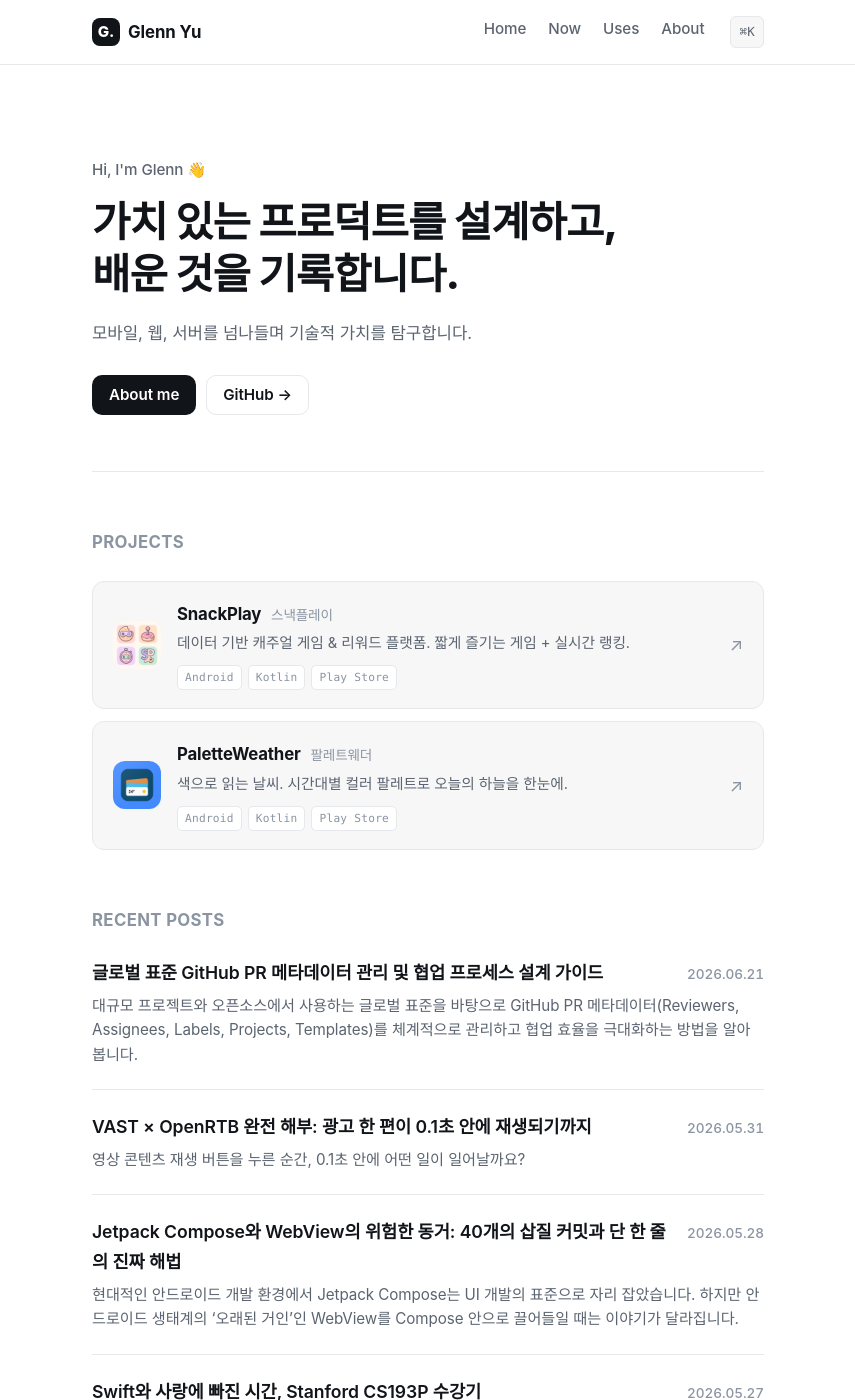
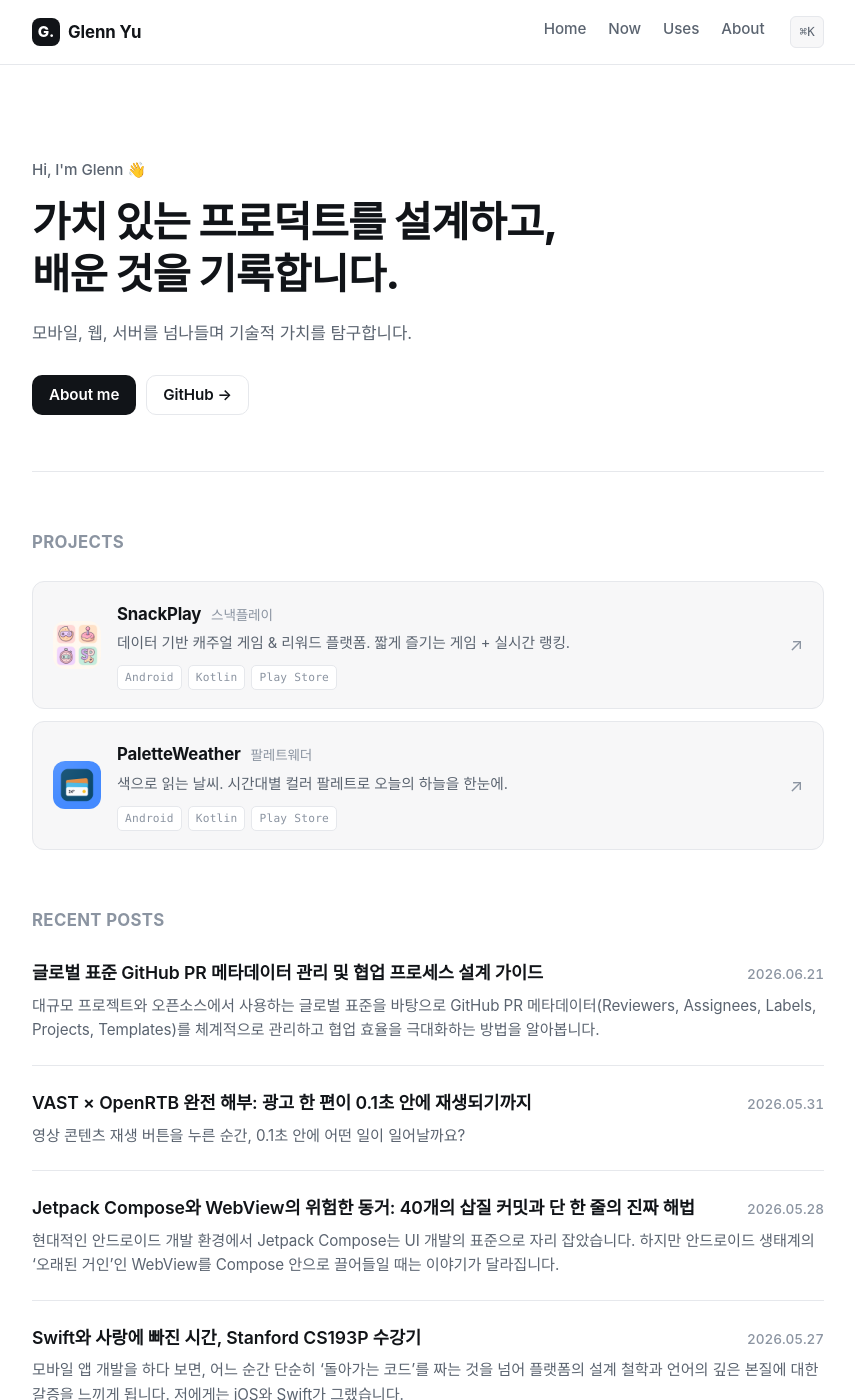
Before and after one commit to glenn-yu/glenn-yu.github.io, a Jekyll site: the page built from index.html, in a window 1280 px wide and 1400 px high. Shown: the whole window, without its empty margins (212-1067 px from the left). Built offline with Jekyll 4.4.1, drawn with Linux system fonts in a browser that asks for light colours; some web fonts are replaced; the list of posts is cut into pages by our own code.

Commit message:
style: widen container max-width to 840px

```diff
--- a/assets/css/main.css
+++ b/assets/css/main.css
@@ -14,7 +14,7 @@
   --accent-hover: #1d4ed8;
   --code-bg: #f3f4f6;
   --shadow: 0 1px 2px rgba(0, 0, 0, 0.04);
-  --container: 720px;
+  --container: 840px;
   --radius: 10px;
   --font-sans: "Pretendard Variable", Pretendard, -apple-system, BlinkMacSystemFont,
                "Apple SD Gothic Neo", "Segoe UI", Roboto, "Helvetica Neue", Arial, sans-serif;
```
